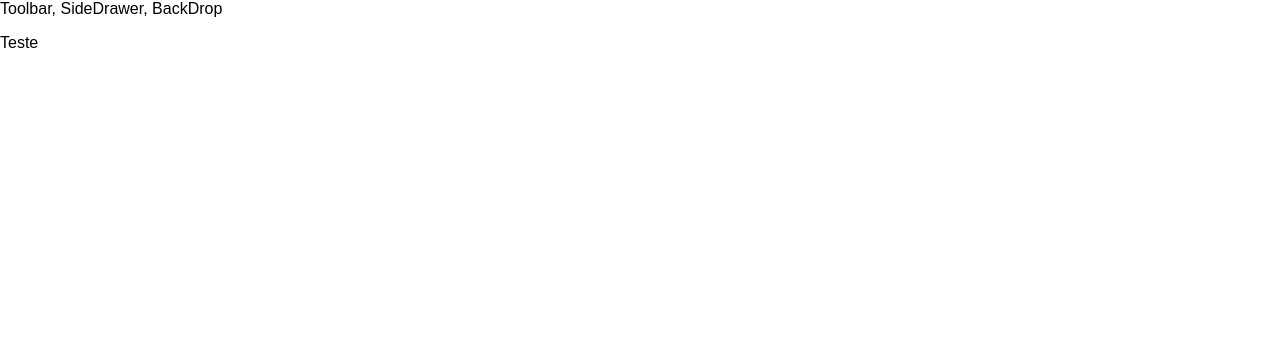
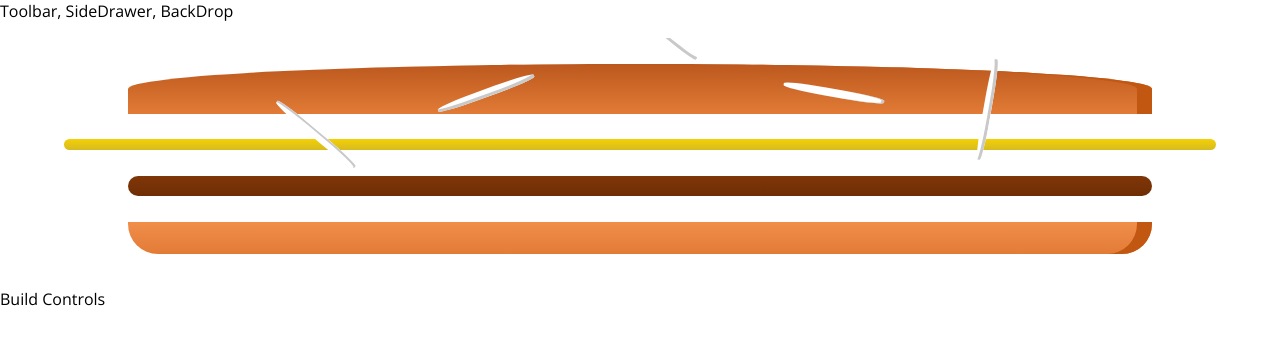
Before and after one commit to WallaceGomes/burguer-builder, a React (Create React App) app: page / in a window 1280 px wide. Shown: the top 344 px of the page. Built offline with nearby package versions, Linux system fonts and the light colour scheme.

Commit message:
Burger ingredients

```diff
--- a/package.json
+++ b/package.json
@@ -6,6 +6,7 @@
     "@testing-library/jest-dom": "^4.2.4",
     "@testing-library/react": "^9.3.2",
     "@testing-library/user-event": "^7.1.2",
+    "prop-types": "^15.7.2",
     "react": "^16.12.0",
     "react-dom": "^16.12.0",
     "react-scripts": "3.3.1"
--- a/src/App.js
+++ b/src/App.js
@@ -1,14 +1,18 @@
-import React from 'react';
+import React, { Component } from 'react';
+
 import Layout from './components/Layout/Layout';
+import BurgerBuilder from './containers/BurgerBuilder/BurgerBuilder';
 
-function App() {
+class App extends Component {
+  render () {
     return (
       <div>
         <Layout>
-        <p>Teste</p>
+          <BurgerBuilder/>
         </Layout>
       </div>
     );
   }
+}
 
 export default App;
--- /dev/null
+++ b/src/components/Burger/Burger.css
@@ -0,0 +1,30 @@
+.burger {
+    width: 100%;
+    margin: auto;
+    height: 250px;
+    overflow: scroll;
+    text-align: center;
+    font-weight: bold;
+    font-size: 1.2rem;
+}
+
+@media (min-width: 500px) and (min-heigth:400px) {
+    .burger {
+        width: 350px;
+        height: 300px;
+    }
+}
+
+@media (min-width: 500px) and (min-heigth:401px) {
+    .burger {
+        width: 450px;
+        height: 400px;
+    }
+}
+
+@media (min-width: 1000px) and (min-heigth:700px) {
+    .burger {
+        width: 700px;
+        height: 600px;
+    }
+}
--- /dev/null
+++ b/src/components/Burger/Burger.js
@@ -0,0 +1,18 @@
+import React from 'react';
+
+import './Burger.css';
+import BurgerIngredient from './BurgerIngredient/BurgerIngredient';
+
+
+const Burger = (props) => {
+    return (
+        <div className="burger">
+            <BurgerIngredient type="bread-top" />
+            <BurgerIngredient type="cheese" />
+            <BurgerIngredient type="meat" />
+            <BurgerIngredient type="bread-bottom" />
+        </div>
+    );
+};
+
+export default Burger;
--- /dev/null
+++ b/src/components/Burger/BurgerIngredient/BurgerIngredient.css
@@ -0,0 +1,113 @@
+.breadBottom {
+    height: 13%;
+    width: 80%;
+    background: linear-gradient(#F08E4A, #e27b36);
+    border-radius: 0 0 30px 30px;
+    box-shadow: inset -15px 0 #c15711;
+    margin: 2% auto;
+}
+
+.breadTop {
+    height: 20%;
+    width: 80%;
+    background: linear-gradient(#bc581e, #e27b36);
+    border-radius: 50% 50% 0 0;
+    box-shadow: inset -15px 0 #c15711;
+    margin: 2% auto;
+    position: relative;
+}
+
+.seeds1 {
+    width: 10%;
+    height: 15%;
+    position: absolute;
+    background-color: white;
+    left: 30%;
+    top: 50%;
+    border-radius: 40%;
+    transform: rotate(-20deg);
+    box-shadow: inset -2px -3px #c9c9c9;
+}
+
+.seeds1:after {
+    content: "";
+    width: 100%;
+    height: 100%;
+    position: absolute;
+    background-color: white;
+    left: -170%;
+    top: -260%;
+    border-radius: 40%;
+    transform: rotate(60deg);
+    box-shadow: inset -1px 2px #c9c9c9;
+  }
+
+.seeds1:before {
+    content: "";
+    width: 100%;
+    height: 100%;
+    position: absolute;
+    background-color: white;
+    left: 180%;
+    top: -50%;
+    border-radius: 40%;
+    transform: rotate(60deg);
+    box-shadow: inset -1px -3px #c9c9c9;
+  }
+
+  .seeds2 {
+    width: 10%;
+    height: 15%;
+    position: absolute;
+    background-color: white;
+    left: 64%;
+    top: 50%;
+    border-radius: 40%;
+    transform: rotate(10deg);
+    box-shadow: inset -3px 0 #c9c9c9;
+  }
+
+  .seeds2:before {
+    content: "";
+    width: 100%;
+    height: 100%;
+    position: absolute;
+    background-color: white;
+    left: 150%;
+    top: -130%;
+    border-radius: 40%;
+    transform: rotate(90deg);
+    box-shadow: inset 1px 3px #c9c9c9;
+  }
+
+
+.meat {
+    width: 80%;
+    height: 8%;
+    background: linear-gradient(#7f3608, #702e05);
+    margin: 2% auto;
+    border-radius: 15px;
+}
+
+.cheese {
+    width: 90%;
+    height: 4.5%;
+    margin: 2% auto;
+    background: linear-gradient(#f4d004, #d6bb22);
+    border-radius: 20px;
+}
+
+.salad {
+    width: 85%;
+    height: 7%;
+    margin: 2% auto;
+    background: linear-gradient(#228c1d, #91ce50);
+    border-radius: 20px;
+}
+
+.bacon {
+    width: 80%;
+    height: 3%;
+    background: linear-gradient(#bf3813, #c45e38);
+    margin: 2% auto;
+}
--- /dev/null
+++ b/src/components/Burger/BurgerIngredient/BurgerIngredient.js
@@ -0,0 +1,46 @@
+import React, { Component } from 'react';
+import PropTypes from 'prop-types';
+
+import './BurgerIngredient.css';
+
+class BurgerIngredient extends Component {
+    render () {
+        let ingredient = null;
+
+    switch (this.props.type) {
+        case ('bread-bottom'):
+            ingredient = <div className="breadBottom"></div>;
+            break;
+        case ('bread-top'):
+            ingredient = (
+            <div className="breadTop">
+                <div className="seeds1"></div>
+                <div className="seeds2"></div>
+            </div>
+            );
+            break;
+        case ('meat'):
+            ingredient = <div className="meat"></div>;
+            break;
+        case ('cheese'):
+            ingredient = <div className="cheese"></div>;
+            break;
+        case ('salad'):
+            ingredient = <div className="salad"></div>;
+            break;
+        case ('bacon'):
+            ingredient = <div className="bacon"></div>;
+            break;
+        default:
+            ingredient = null;
+    }
+
+    return ingredient;
+    }
+}
+
+BurgerIngredient.prototypes = {
+    type: PropTypes.string.isRequired
+};
+
+export default BurgerIngredient;
--- /dev/null
+++ b/src/components/Layout/Layout.css
@@ -0,0 +1,3 @@
+.content {
+    margin-top: 16px;
+}
--- a/src/components/Layout/Layout.js
+++ b/src/components/Layout/Layout.js
@@ -1,10 +1,12 @@
 import React from 'react';
+
 import Aux from '../../hoc/Auxiliary';
+import './Layout.css';
 
 const layout = (props) => (
     <Aux>
         <div>Toolbar, SideDrawer, BackDrop</div>
-        <main>
+        <main className="content">
             {props.children}
         </main>
     </Aux>
--- /dev/null
+++ b/src/containers/BurgerBuilder/BurgerBuilder.js
@@ -0,0 +1,17 @@
+import React, { Component } from "react";
+
+import Aux from "../../hoc/Auxiliary";
+import Burger from "../../components/Burger/Burger";
+
+class BurgerBuilder extends Component {
+    render () {
+        return(
+            <Aux>
+                <Burger/>
+                <div>Build Controls</div>
+            </Aux>
+        );
+    }
+}
+
+export default BurgerBuilder;
--- a/src/index.css
+++ b/src/index.css
@@ -1,5 +1,5 @@
 body {
   margin: 0;
   padding: 0;
-  font-family: "Apen Sans", sans-serif;
+  font-family: "Open Sans", sans-serif;
 }
```
Also changed, not shown: 1 other file (tests, documents, lock files or other folders). Lines whose indentation alone changed are shown as unchanged.
